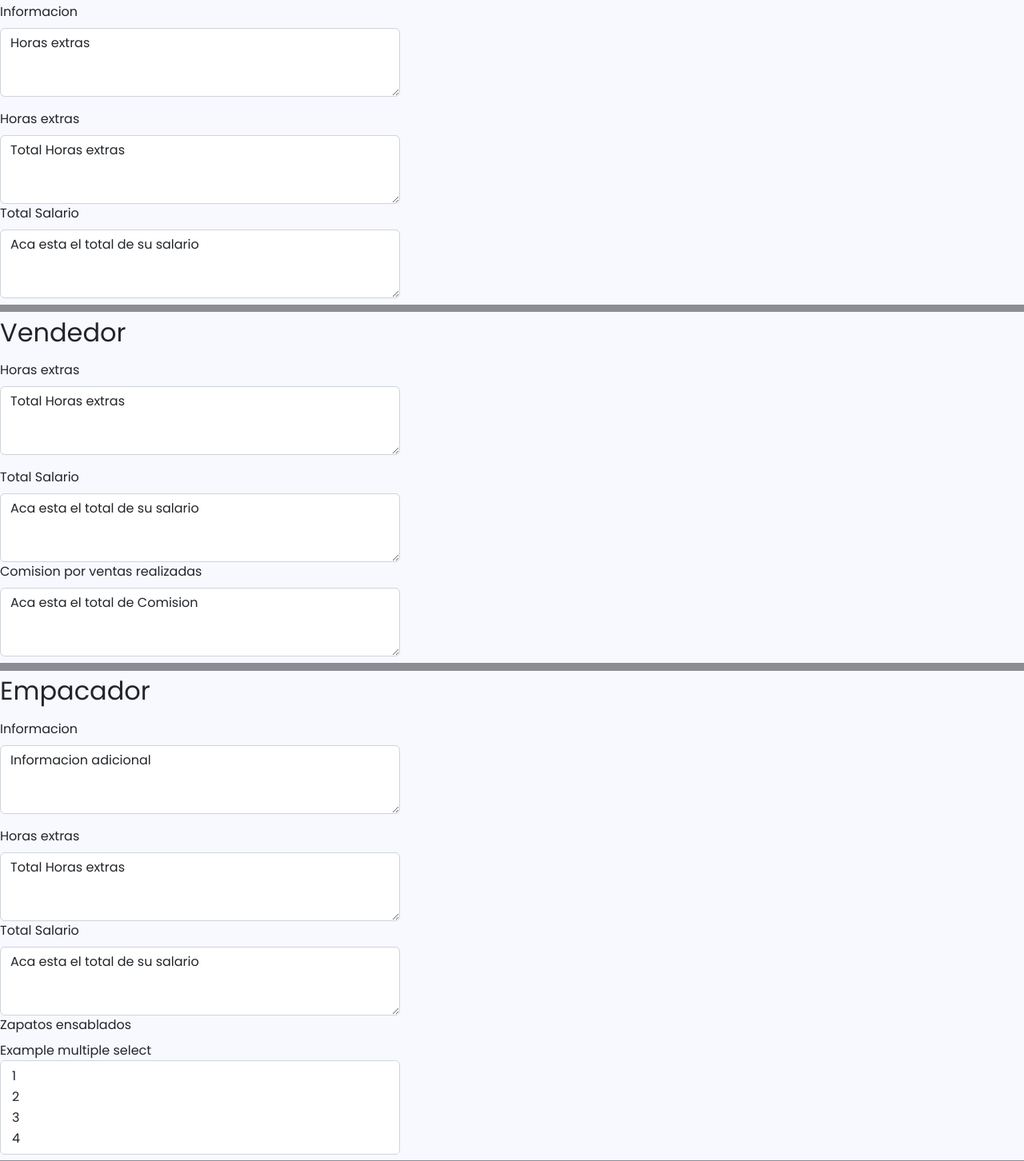
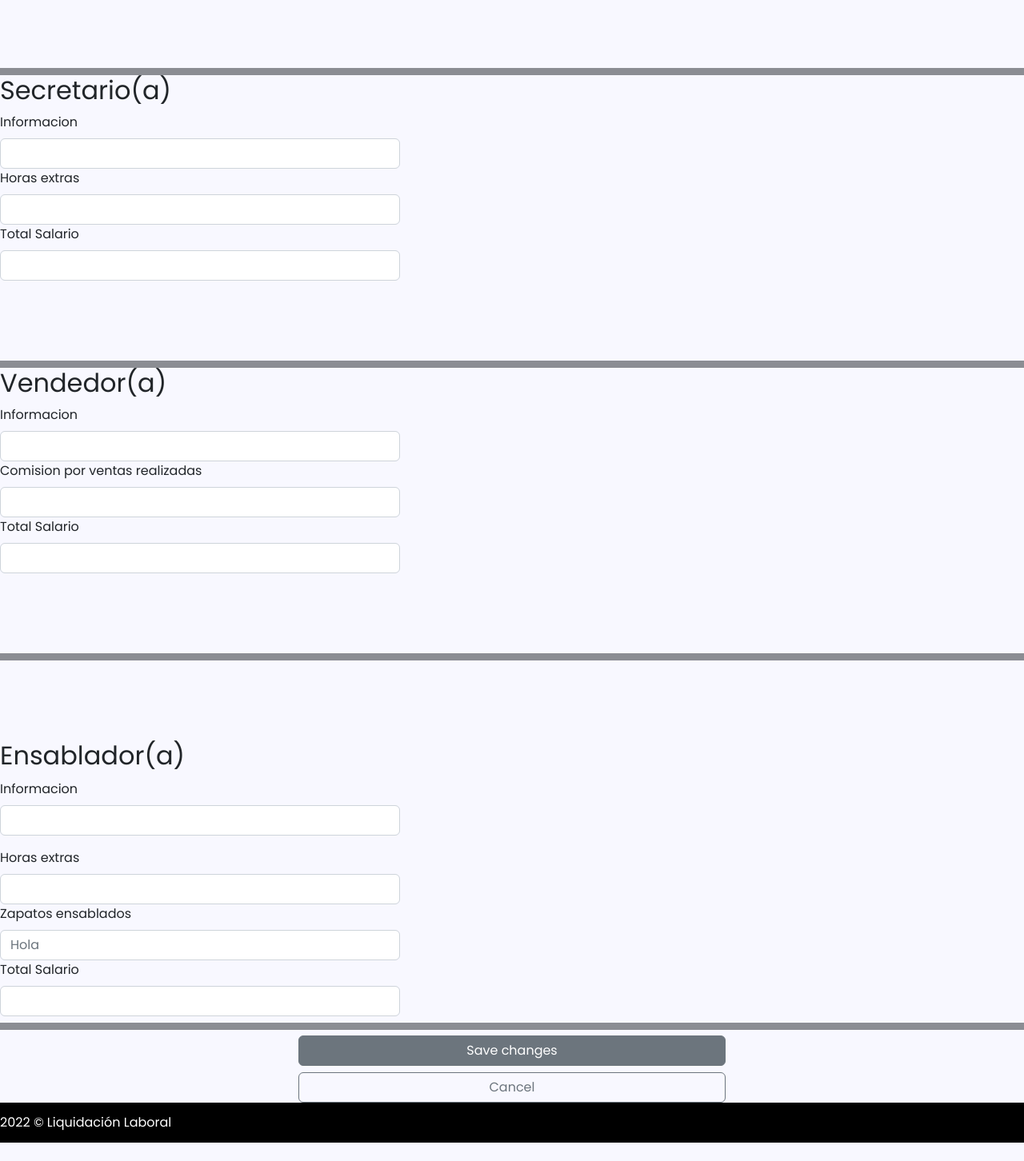
Before and after one commit to emerson14/PracticaSemillero3, a plain HTML site: page index.html in a window 1280 px wide. Shown: the part 1148-2600 px from the top of the page at 80% size. Drawn offline with nearby package versions, Linux system fonts and the light colour scheme; files whose address does not match are found by name.

Commit message:
Add files via upload

```diff
--- a/index.css
+++ b/index.css
@@ -6,10 +6,40 @@ body{
     background-repeat:no-repeat;
     background-position: 0%;
     background-size: 1300px;
+}
+/*section inicio*/
+
+.col_auto{
+    display: flex;
+    align-items: center;
+    justify-content: center;
+
+}
+.form-select {
+    display: flex;
+    align-items: center;
+    justify-content: center;
+}
+.row{
+    display: flex;
+    align-items: center;
+    justify-content: center;
+
+}
+.content1{
+    display: flex ;
+    align-items: center;
+    justify-content: center;
+
+}
 
 
 
-}
+
+/*section administrador
+section secretario
+section vendedor
+section ensablador*/
 #pie {
     height:50px;
     line-height:50px;
--- a/index.html
+++ b/index.html
@@ -52,7 +52,7 @@
 <form class="row">
     <div class="row justify-content-around">
     <label for="staticEmail2" class="visually-hidden">PIN</label>
-    <input type="text" readonly class="form-control-plaintext" id="staticEmail2" value="-------DIGITE SU PIN">
+  <input style="width: 200px;" type="text" readonly class="form-control-plaintext" id="staticEmail2"  value="DIGITE SU PIN">
     </div>
 
     <div class="col-auto">
@@ -64,18 +64,18 @@
     <button type="submit" class="btn btn-primary mb-3">Confirm identity</button>
     </div>
 
-    <div class="mb-3">
+    <div class="mb-3"  >
         <h2> Liquidación de Salario</h2>
     </div>
     <span class="placeholder col-12 bg-dark"></span>
 
-<div class="content mb-3">
+<div  style="padding: 60px;" class="content1">
 
-        <h2 > Administrador</h2>
 
-</div>
+
+
 <div>
-
+  <h2 style="left: 60px;">  Administrador</h2>
     <form>
         <div class="mb-3">
           <label for="exampleInputEmail1" class="form-label">Secretario</label>
@@ -93,78 +93,80 @@
     <button style="margin-top: 10px" type=" button" class=" btn btn-warning">Modificar</button>
   </div>
 
-
-
             <label  for="exampleFormControlTextarea1" class="form-label">Total Salario </label>
 
-            <textarea style="width: 500px;" class="form-control" id="exampleFormControlTextarea1" rows="3">Aca esta el total des su salario </textarea>
-        </div>
-        <span class="placeholder col-12 placeholder-xs"></span>
-      <div class="mb-3">
-                <h2> Secretario</h2>
-        </div>
-          <div class="mb-3">
-                        <label for="exampleFormControlTextarea1" class="form-label">Informacion </label>
-                        <textarea style="width: 500px;"  class="form-control" id="exampleFormControlTextarea1" rows="3">Horas extras  </textarea>
+            <textarea  class="form-control" id="exampleFormControlTextarea1" rows="3">Aca esta el total des su salario </textarea>
         </div>
       </div>
+        <span style="margin-top: 50px"  class="placeholder col-12 placeholder-xs"></span>
+
+        <div class="content2">
+
+                <h2> Secretario(a)</h2>
+                     <div>
+                        <label for="exampleFormControlTextarea1" class="form-label">Informacion </label>
+                        <input style="width: 500px;"  class="form-control" id="exampleFormControlTextarea1" rows="3"> </input>
+
+                      </div>
+                      <div class="horasextrasS">
                     <label for="exampleFormControlTextarea1" class="form-label">Horas extras </label>
-                    <textarea style="width: 500px;"  class="form-control" id="exampleFormControlTextarea1" rows="3">Total Horas extras </textarea>
-                </div>
-                    <label for="exampleFormControlTextarea1" class="form-label">Total Salario </label>
-                    <textarea  style="width: 500px;" class="form-control" id="exampleFormControlTextarea1" rows="3">Aca esta el total de su salario </textarea>
-          </div>
-          <span class="placeholder col-12 placeholder-xs"></span>
-             <div class="mb-3">
-                 <h2> Vendedor</h2>
-                   <div class="mb-3">
-                </div>
-            <label for="exampleFormControlTextarea1" class="form-label">Horas extras </label>
-                            <textarea  style="width: 500px;" class="form-control" id="exampleFormControlTextarea1" rows="3">Total Horas extras </textarea>
+                    <input style="width: 500px;"  class="form-control"   rows="3"></input>
                   </div>
                 <div>
                     <label for="exampleFormControlTextarea1" class="form-label">Total Salario </label>
-                            <textarea  style="width: 500px;" class="form-control" id="exampleFormControlTextarea1" rows="3">Aca esta el total de su salario </textarea>
+                    <input  style="width: 500px;" class="form-control" id="exampleFormControlTextarea1" rows="3"></input>
+          </div>
+        </div>
+
+          <span style="margin-top: 100px"  class=" placeholder col-12 placeholder-xs"></span>
+
+
+          <div class="content3">
+                 <h2> Vendedor(a)</h2>
+
+               <div>
+            <label for="exampleFormControlTextarea1" class="form-label">Informacion </label>
+                            <input  style="width: 500px;" class="form-control" id="exampleFormControlTextarea1" rows="3"></input>
            </div>
            <div>
             <label for="exampleFormControlTextarea1" class="form-label">Comision por ventas realizadas </label>
-                            <textarea style="width: 500px;"  class="form-control" id="exampleFormControlTextarea1" rows="3">Aca esta el total de Comision </textarea>
+            <input style="width: 500px;"  class="form-control" id="exampleFormControlTextarea1" rows="3"> </input>
+          </div>
+           <div>
+                            <label for="exampleFormControlTextarea1" class="form-label">Total Salario </label>
+                            <input  style="width: 500px;" class="form-control" id="exampleFormControlTextarea1" rows="3"> </input>
+
+
                           </div>
                         </div>
+                          <span style="margin-top: 100px"  class="placeholder col-12 placeholder-xs"></span>
+                          <div style="margin-top: 100px" class="mb-3">
 
-                          <span class="placeholder col-12 placeholder-xs"></span>
-                          <div class="mb-3">
 
-                <h2> Empacador</h2>
-                </div>
-                <div class="mb-3">
+                <div class="content4">
+
+
+                               <h2> Ensablador(a)</h2>
+
+                <div style="margin-top: 10px"  class="mb-3">
                 <label for="exampleFormControlTextarea1" class="form-label">Informacion </label>
-               <textarea style="width: 500px;" class="form-control" id="exampleFormControlTextarea1" rows="3">Informacion adicional  </textarea>
+               <input style="width: 500px;" class="form-control" id="exampleFormControlTextarea1" rows="3">  </input>
                  </div>
                  <div>
                  <label for="exampleFormControlTextarea1" class="form-label">Horas extras </label>
-                 <textarea style="width: 500px;"  class="form-control" id="exampleFormControlTextarea1" rows="3">Total Horas extras </textarea>
+                 <input style="width: 500px;"  class="form-control" id="exampleFormControlTextarea1" rows="3"> </input>
                 </div>
-                </div>
+
+
+                <label for="exampleFormControlTextarea1" class="form-label">Zapatos ensablados </label>
+                <input style="width: 500px;" class="form-control" type="text" placeholder="Hola" aria-label="default input example">
                 <div>
                  <label for="exampleFormControlTextarea1" class="form-label">Total Salario </label>
-                  <textarea  style="width: 500px;" class="form-control" id="exampleFormControlTextarea1" rows="3">Aca esta el total de su salario </textarea>
+                  <input  style="width: 500px;" class="form-control" id="exampleFormControlTextarea1" rows="3"> </input>
                 </div>
-                <div>
-                  <label for="exampleFormControlTextarea1" class="form-label">Zapatos ensablados </label>
-                  <div class="form-group">
-                    <label for="exampleFormControlSelect2">Example multiple select</label>
-                    <select multiple style="width: 500px;"  class="form-control" id="exampleFormControlSelect2">
-                      <option>1</option>
-                      <option>2</option>
-                      <option>3</option>
-                      <option>4</option>
-                      <option>5</option>
-                      <option>6</option>
-                    </select>
+
                 </div>
-                 </div>
-                </div>
+
                 <span class="placeholder col-12 placeholder-xs"></span>
   </form>
 
```
Lines whose indentation alone changed are shown as unchanged.
